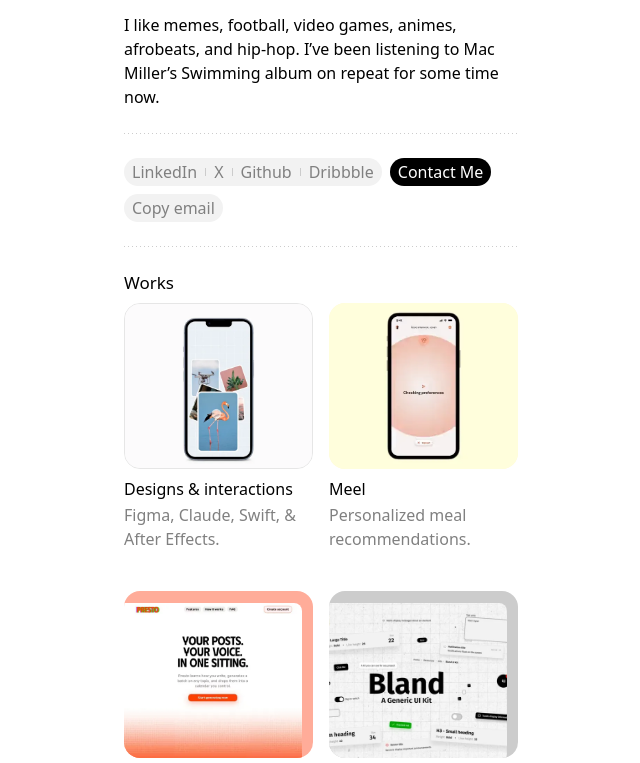
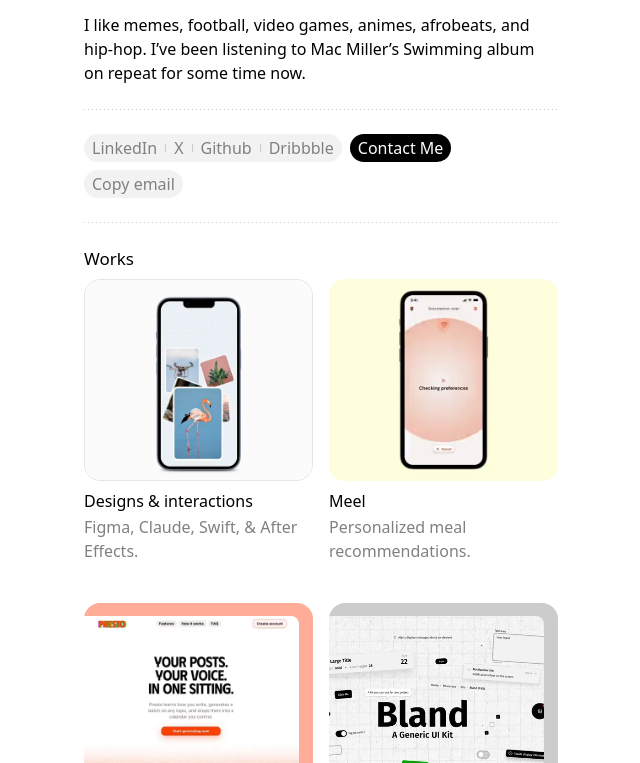
Before and after one commit to JGodwyn/Fredrin_AboutMe, a website built with Vite: page index.html in a window 1280 px wide. Shown: the part 267-1030 px from the top of the page, without its empty margins (319-959 px from the left). Built offline with nearby package versions, Linux system fonts and the light colour scheme; a web font is replaced by a local one.

Commit message:
Merge fredrin-cmuzdjg3-muzdk0o0

```diff
--- a/assets/styles.css
+++ b/assets/styles.css
@@ -65,7 +65,7 @@ a { color: inherit; }
 p { margin: 0; }
 
 .page {
-  max-width: 440px;
+  max-width: 520px;
   margin: 0 auto;
   padding: 152px var(--gutter);
   display: flex;
```
